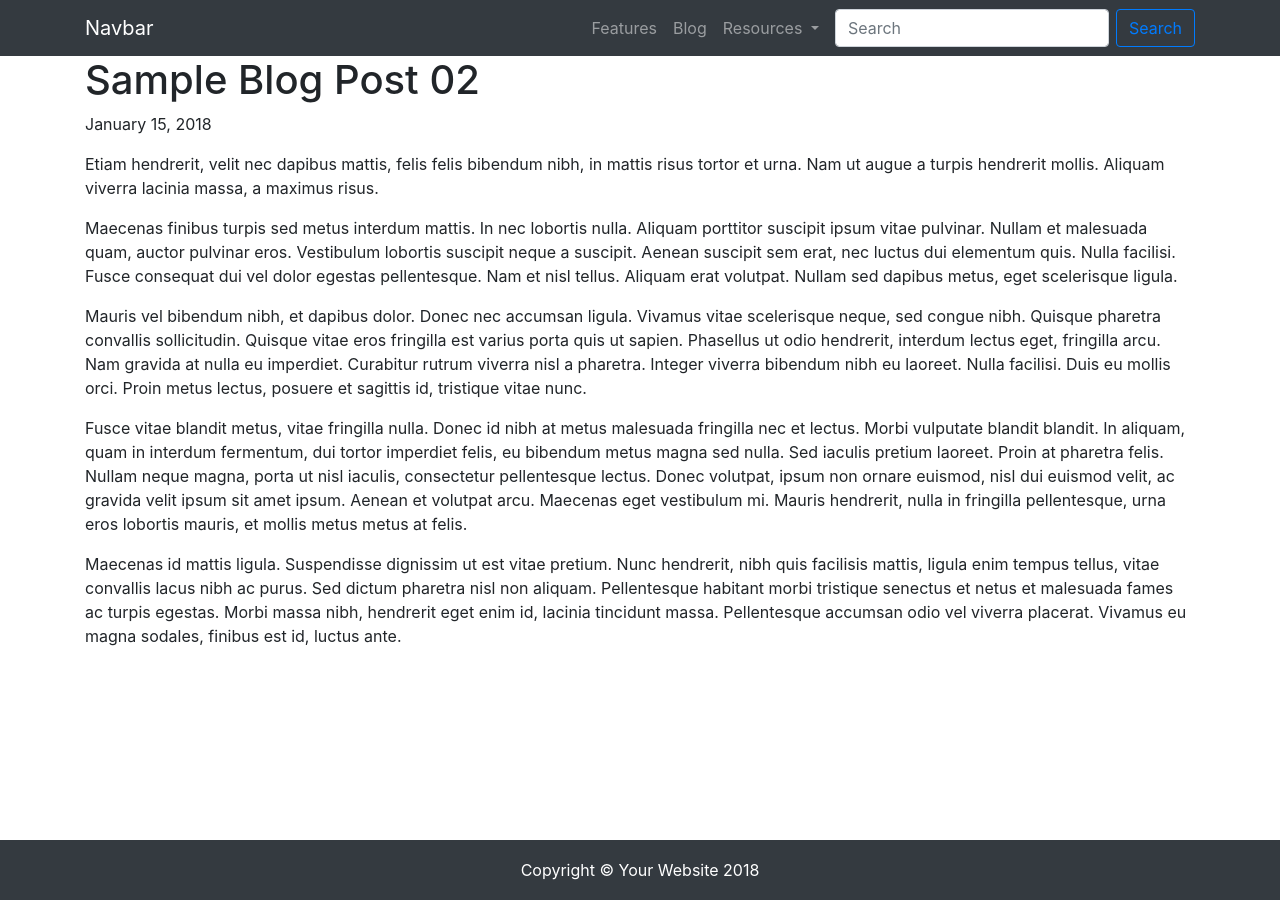
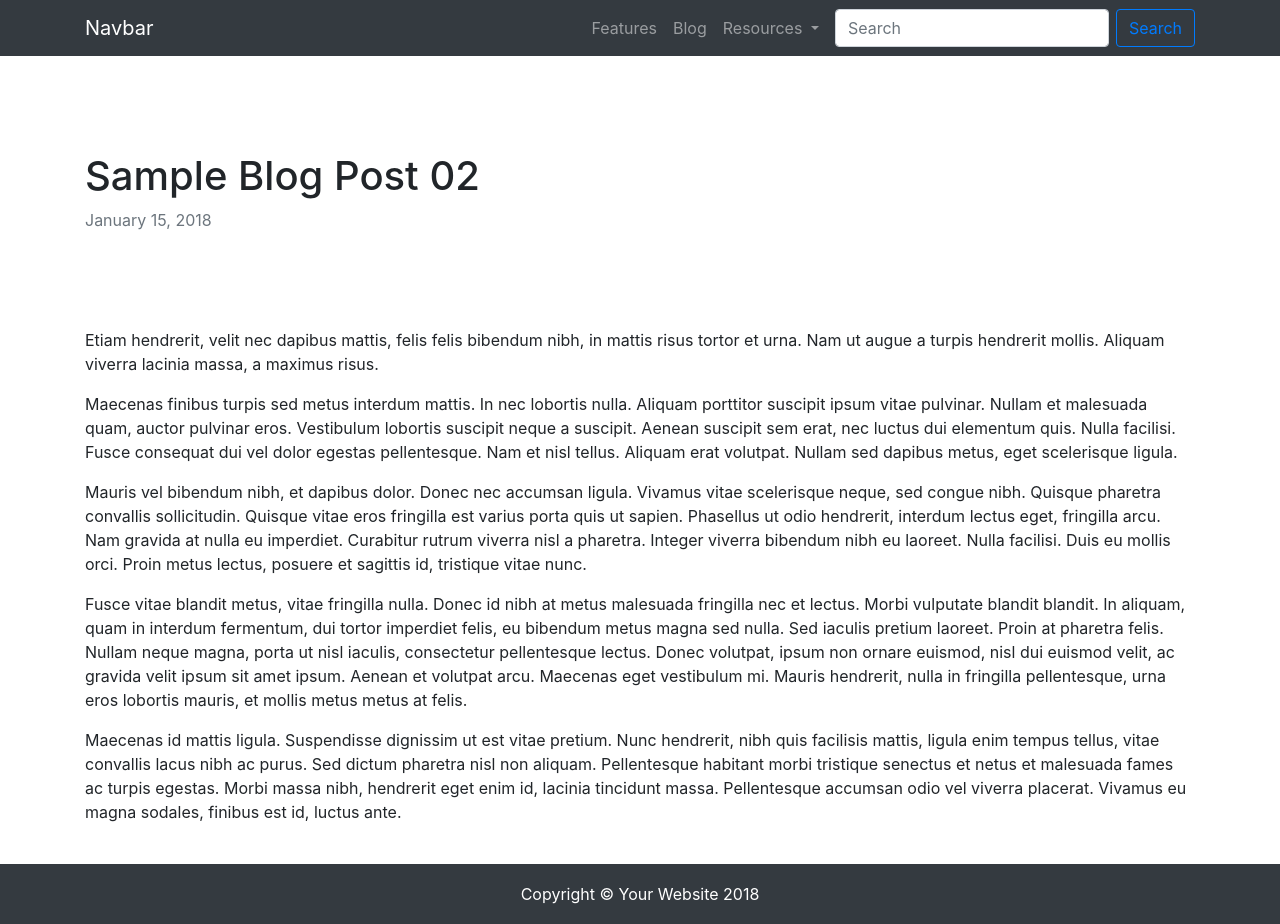
Before and after one commit to jjmcsorley/bootstrap-jekyll, a Jekyll site: the page built from _posts/2018-01-15-sample-blog-post-02.md, in a window 1280 px wide. Built offline with Jekyll 4.4.1, drawn with Linux system fonts in a browser that asks for light colours; before the commit the page ends 900 px from its top, so only the background shows below that.

```diff
--- a/_layouts/post.html
+++ b/_layouts/post.html
@@ -1,11 +1,10 @@
 ---
 layout: default
 ---
-<div class="container">
-	<h1 class="spacing">{{ page.title }}</h1>
+<div class="container mt-5 pt-5">
+	<h1>{{ page.title }}</h1>
+	<p class="text-secondary mb-5 pb-5">{{ page.date | date: '%B %d, %Y' }}</p>
 
-	<div class="blog-post spacing">
-		<p class="summary"><span class="date">{{ page.date | date: '%B %d, %Y' }}</span></p>
-		{{ content }}
-	</div>
+	{{ content }}
+
 </div>
--- a/css/style.scss
+++ b/css/style.scss
@@ -1,5 +1,6 @@
 ---
 ---
+
 // Dropdown on hover
 .dropdown:hover > .dropdown-menu {
   display: block;
```
Also changed, not shown: _posts/2018-08-21-markdown-cheatsheet.md (+0 -12 lines), README.md.
